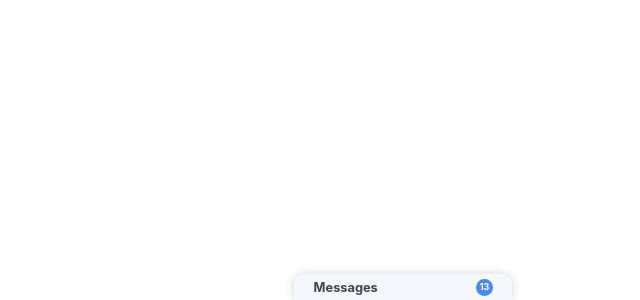
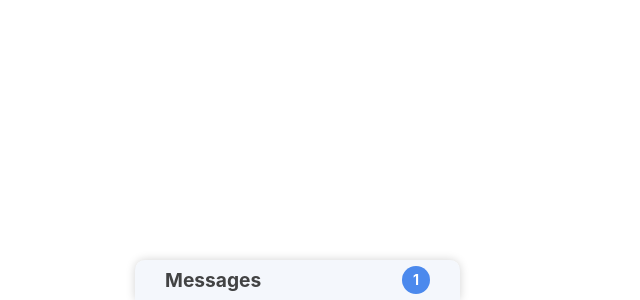
Before and after one commit to RuslanNikolov/notification-itg, a React (Create React App) app: page / in a window 1280 px wide. Shown: the part 500-800 px from the top of the page, without its empty margins (640-1280 px from the left). Built offline with nearby package versions, Linux system fonts and the light colour scheme.

Commit message:
Changed vw to px in css

```diff
--- a/src/App/App.tsx
+++ b/src/App/App.tsx
@@ -8,7 +8,7 @@ const App = (props: any) => {
   const [mockMessages, setMockMessages] = useState([] as IMessage[])
 
   useEffect(() => {
-    setInterval(() => setMockMessages(getMockMessages()), 2000);
+    setInterval(() => setMockMessages(getMockMessages()), 5000);
   }, [])
 
   return (
--- a/src/App/Notification/Message/Message.css
+++ b/src/App/Notification/Message/Message.css
@@ -1,23 +1,21 @@
 .message {
     display: flex;
     justify-content: space-between;
-    padding: 1vw 0;
-    margin: 0;
-    transition: all .2s;
+    padding: 15px 0;
+}
+.message:not(:last-child){
+   border-bottom: 1px solid rgb(235, 232, 232);
 }
 .message.highlighted > span {
     font-weight: bold;
 }
-.message:not(:last-child){
-   border-bottom: 1px solid rgb(235, 232, 232);
-}
 .message__time {
-    padding-top: 0.25vw;
+    padding-top: 5px;
+    color: rgb(97, 97, 97);
     width: 35%;
-    font-size: 0.65vw;
+    font-size: 0.8rem;
 }
 .message__text {
-    width: 55%;
-    word-wrap: break-word;
-    font-size: 0.8vw;
+    width: 60%;
+    font-size: 0.95rem;
 }
--- a/src/App/Notification/Message/utils.ts
+++ b/src/App/Notification/Message/utils.ts
@@ -2,4 +2,4 @@ export const getTime = (timestamp: number): string => new Date(timestamp).toStri
 
 export const getTimeZone = (timestamp: number): string => new Date(timestamp).toString().split('GMT')[1]
 
-export const getText = (text: string, maxLength: number = 50): string => text.length > maxLength ? `${text.slice(0, maxLength)}...` : text
+export const getText = (text: string, maxLength: number = 100): string => text.length > maxLength ? `${text.slice(0, maxLength)}...` : text
--- a/src/App/Notification/Notification.css
+++ b/src/App/Notification/Notification.css
@@ -1,9 +1,9 @@
 .notification {
     position: absolute;
     overflow: hidden;
-    right: 10vw;
+    right: 180px;
     bottom: 0;
-    width: 17vw;
+    width: 325px;
     box-shadow: 0 0px 10px lightgray;
     border-radius: 10px 10px 0 0;
     z-index: 1000;
@@ -14,34 +14,35 @@
     display: flex;
     justify-content: space-between;
     align-items: center;
-    height: 2vw;
-    padding: 0 1.5vw;
+    height: 40px;
+    padding: 0 30px;
     background-color: #f4f7fc;
     box-shadow: 0 2px 5px #d6d8db;
     cursor: pointer;
+    -webkit-transition: all 0.2s;
     transition: all 0.2s;
 }
 .notification__tab:hover {
     background-color: #eaecef;
 }
 .notification__tab__label {
-    margin: 0;
     color: #424344;
-    font-size: 1vw;
+    font-size: 1.2rem;
 }
 .notification__tab__notify-circle {
     text-align: -webkit-center;
-    height: 1.3vw;
-    width: 1.3vw;
+    width: 28px;
+    height: 28px;
     border-radius: 50%;
     background-color: #4b89ed;
-    line-height: 1.3vw;
+    line-height: 27px;
     font-weight: bold;
-    font-size: 0.7vw;
+    font-size: 14px;
     color: white;
 }
 .notification__messages {
-    padding: 0.2vw 1vw;
-    height: 17vw;
-    overflow: auto;
+    padding: 5px 20px;
+    height: 330px;
+    overflow-y: auto;
+    scroll-behavior: auto;
 }
--- a/src/App/Notification/Notification.tsx
+++ b/src/App/Notification/Notification.tsx
@@ -5,7 +5,9 @@ import { IMessage } from './Message/Message';
 import Message from './Message/Message';
 import removeDuplicatesFromTwoArrays from '../utils/RemoveDuplicatesFromTwoArrays'
 
-export const MESSAGES_LABEL: string = 'Messages';
+const MESSAGES_LABEL: string = 'Messages';
+// This value resolves the unpredictable browser behaviour of the scroll to bottom functionality (check getIsMessagesBottomScrolled function)
+const BROWSER_SCROLL_RANDOM_OFFSET: number = 2;
 
 export interface IProps {
     messages: IMessage[]
@@ -17,7 +19,7 @@ const Notification = (props: IProps) => {
     const [newMessagesCount, setNewMessagesCount] = useState(0);
 
     const [isPanelExpanded, setIsPanelExpanded] = useState(false);
-    const [isUserAtMessagesBottom, setIsUserAtMessagesBottom] = useState(false)
+    const [isMessagesBottomScrolled, setIsMessagesBottomScrolled] = useState(false)
 
     const messagesRef = useRef(null as any);
 
@@ -26,12 +28,12 @@ const Notification = (props: IProps) => {
         setNewMessagesCount(prevCount => prevCount + newUniqueMessages.length);
         setMessages(prevMessages => [...prevMessages, ...newUniqueMessages]);
         if (messagesRef.current) {
-            setIsUserAtMessagesBottom(getIsUserAtMessagesBottom())
+            setIsMessagesBottomScrolled(getIsMessagesBottomScrolled())
         }
     }, [props.messages])
 
     useLayoutEffect(() => {
-        if (isUserAtMessagesBottom) {
+        if (isMessagesBottomScrolled) {
             scrollToMessagesBottom()
         }
     }, [messages])
@@ -42,7 +44,7 @@ const Notification = (props: IProps) => {
         } else {
             setTimePanelClosed(Date.now());
             setNewMessagesCount(0);
-            setIsUserAtMessagesBottom(false)
+            setIsMessagesBottomScrolled(false)
         }
     }, [isPanelExpanded])
 
@@ -50,7 +52,7 @@ const Notification = (props: IProps) => {
 
     const scrollToMessagesBottom = (): void => messagesRef.current.scrollTop = messagesRef.current.scrollHeight
 
-    const getIsUserAtMessagesBottom = (): boolean => messagesRef.current.scrollTop === (messagesRef.current.scrollHeight - messagesRef.current.offsetHeight)
+    const getIsMessagesBottomScrolled = (): boolean => messagesRef.current.scrollTop >= ((messagesRef.current.scrollHeight - messagesRef.current.offsetHeight) - BROWSER_SCROLL_RANDOM_OFFSET)
 
     return (
         <div className="notification">
--- a/src/index.css
+++ b/src/index.css
@@ -8,7 +8,6 @@ body {
   -moz-osx-font-smoothing: grayscale;
 }
 
-code {
-  font-family: source-code-pro, Menlo, Monaco, Consolas, "Courier New",
-    monospace;
+html {
+  font-size: 16px;
 }
```
Also changed, not shown: todo.txt.
